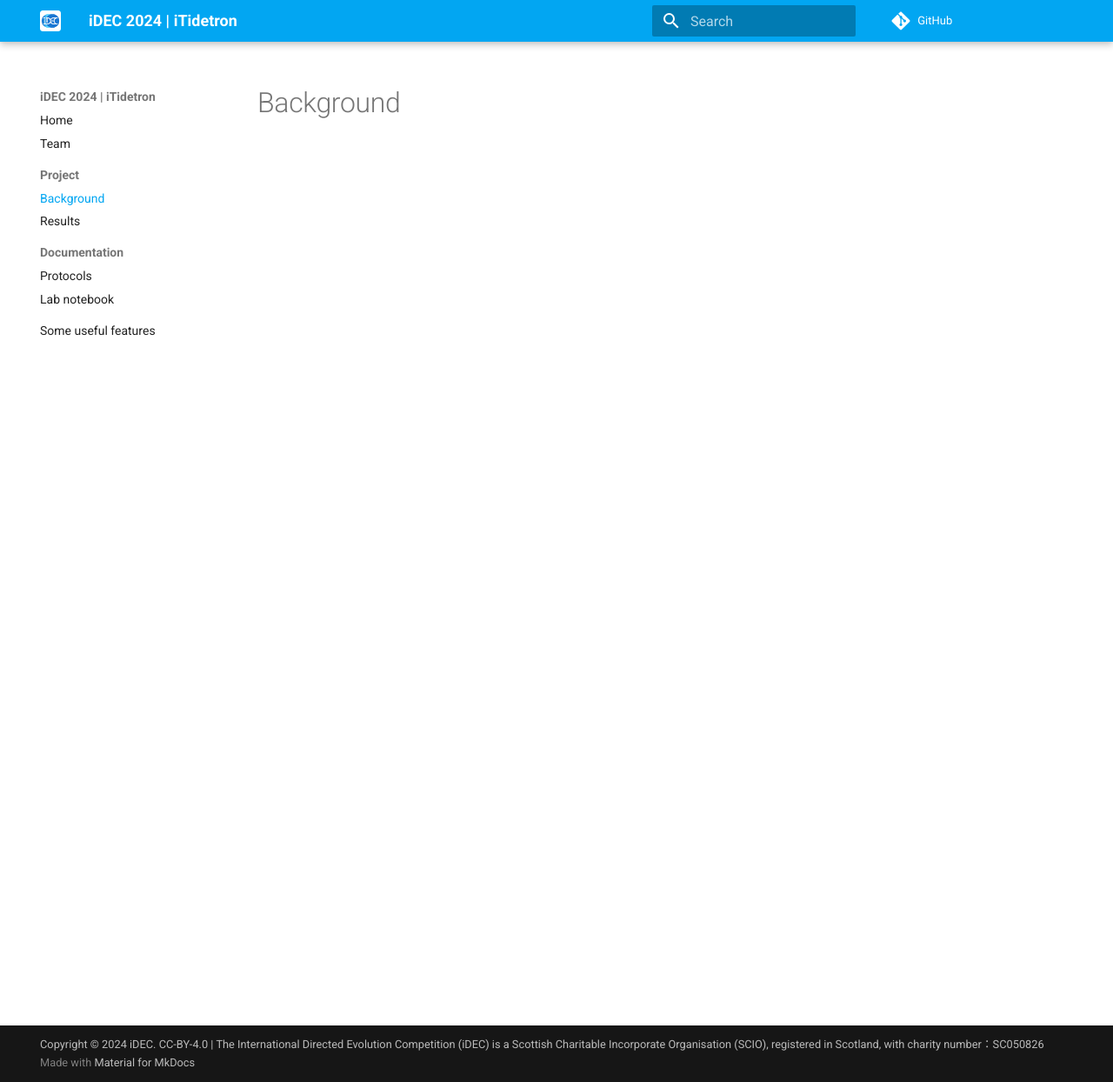
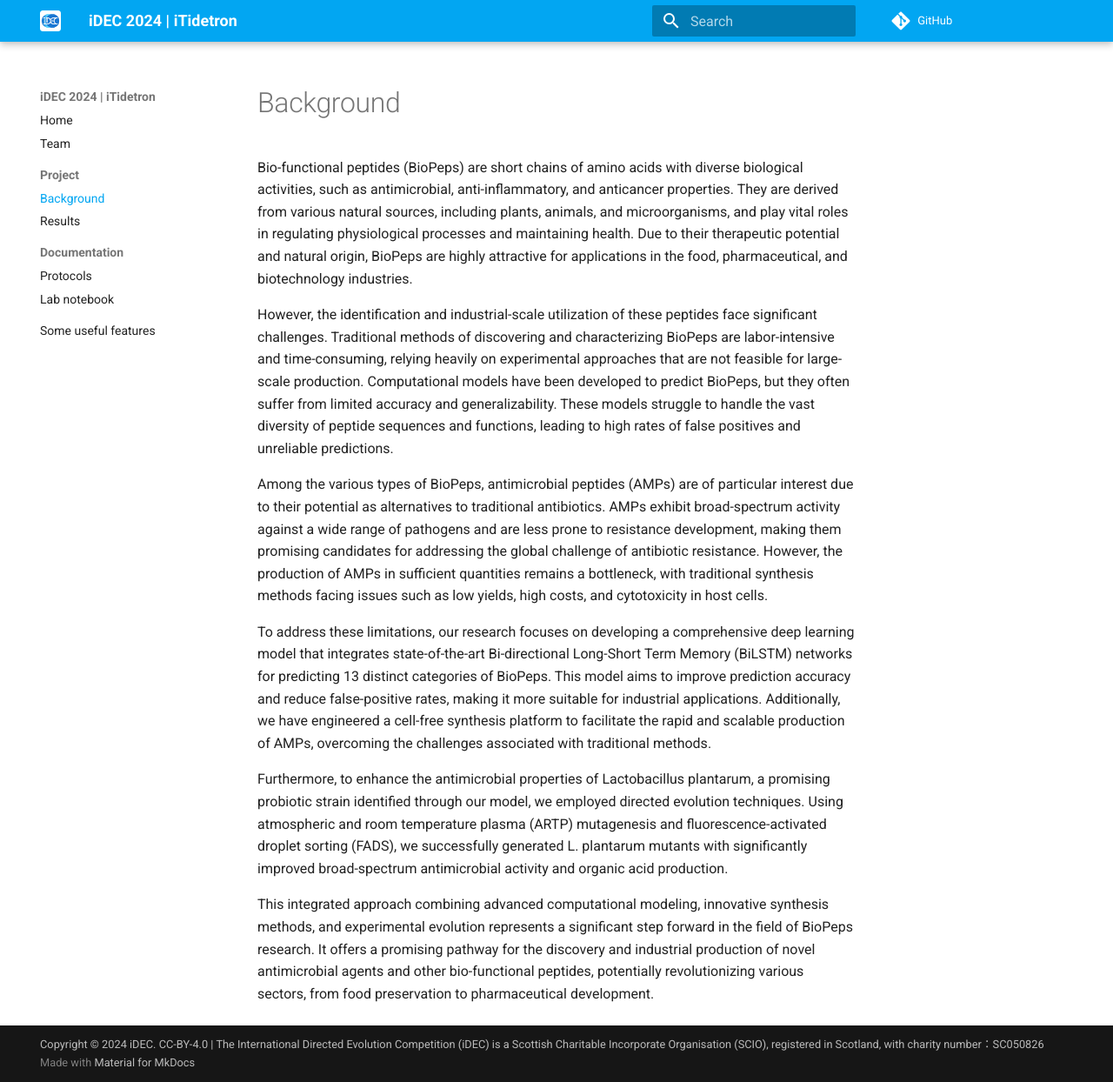
Before and after one commit to idec-teams/2024_iTidetron, an MkDocs documentation site: the page built from docs/project/background.md, in a window 1280 px wide and 1244 px high. Shown: the whole window at 87% size. Built offline with MkDocs 1.6.1 and Material for MkDocs 9.7.7, drawn with Linux system fonts in a browser that asks for light colours; comment, search, counter and statistics services are not loaded.

Commit message:
Update background.md

```diff
--- a/docs/project/background.md
+++ b/docs/project/background.md
@@ -1 +1,13 @@
 # Background
+
+Bio-functional peptides (BioPeps) are short chains of amino acids with diverse biological activities, such as antimicrobial, anti-inflammatory, and anticancer properties. They are derived from various natural sources, including plants, animals, and microorganisms, and play vital roles in regulating physiological processes and maintaining health. Due to their therapeutic potential and natural origin, BioPeps are highly attractive for applications in the food, pharmaceutical, and biotechnology industries.
+
+However, the identification and industrial-scale utilization of these peptides face significant challenges. Traditional methods of discovering and characterizing BioPeps are labor-intensive and time-consuming, relying heavily on experimental approaches that are not feasible for large-scale production. Computational models have been developed to predict BioPeps, but they often suffer from limited accuracy and generalizability. These models struggle to handle the vast diversity of peptide sequences and functions, leading to high rates of false positives and unreliable predictions.
+
+Among the various types of BioPeps, antimicrobial peptides (AMPs) are of particular interest due to their potential as alternatives to traditional antibiotics. AMPs exhibit broad-spectrum activity against a wide range of pathogens and are less prone to resistance development, making them promising candidates for addressing the global challenge of antibiotic resistance. However, the production of AMPs in sufficient quantities remains a bottleneck, with traditional synthesis methods facing issues such as low yields, high costs, and cytotoxicity in host cells.
+
+To address these limitations, our research focuses on developing a comprehensive deep learning model that integrates state-of-the-art Bi-directional Long-Short Term Memory (BiLSTM) networks for predicting 13 distinct categories of BioPeps. This model aims to improve prediction accuracy and reduce false-positive rates, making it more suitable for industrial applications. Additionally, we have engineered a cell-free synthesis platform to facilitate the rapid and scalable production of AMPs, overcoming the challenges associated with traditional methods.
+
+Furthermore, to enhance the antimicrobial properties of Lactobacillus plantarum, a promising probiotic strain identified through our model, we employed directed evolution techniques. Using atmospheric and room temperature plasma (ARTP) mutagenesis and fluorescence-activated droplet sorting (FADS), we successfully generated L. plantarum mutants with significantly improved broad-spectrum antimicrobial activity and organic acid production.
+
+This integrated approach combining advanced computational modeling, innovative synthesis methods, and experimental evolution represents a significant step forward in the field of BioPeps research. It offers a promising pathway for the discovery and industrial production of novel antimicrobial agents and other bio-functional peptides, potentially revolutionizing various sectors, from food preservation to pharmaceutical development.
```
